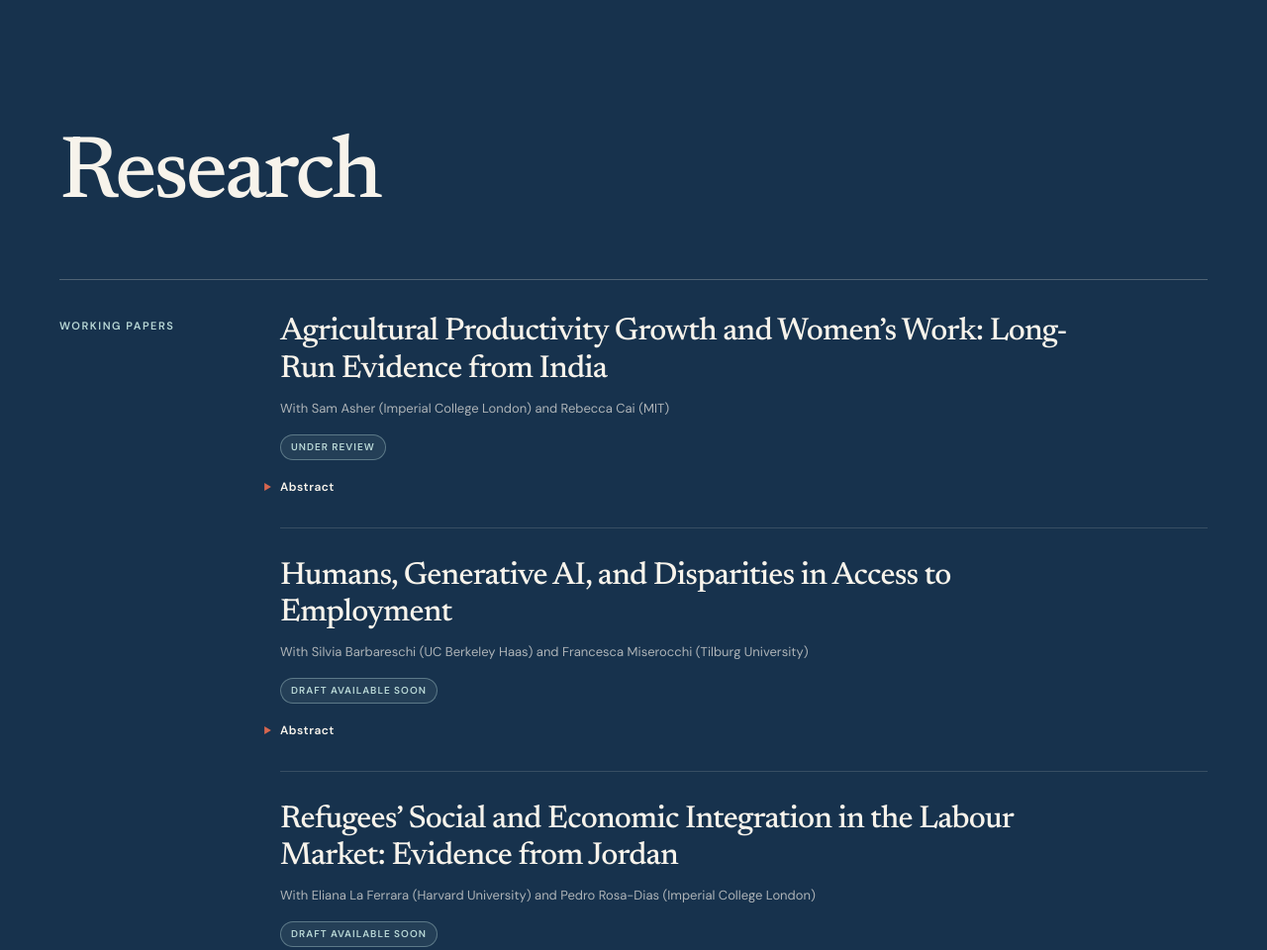
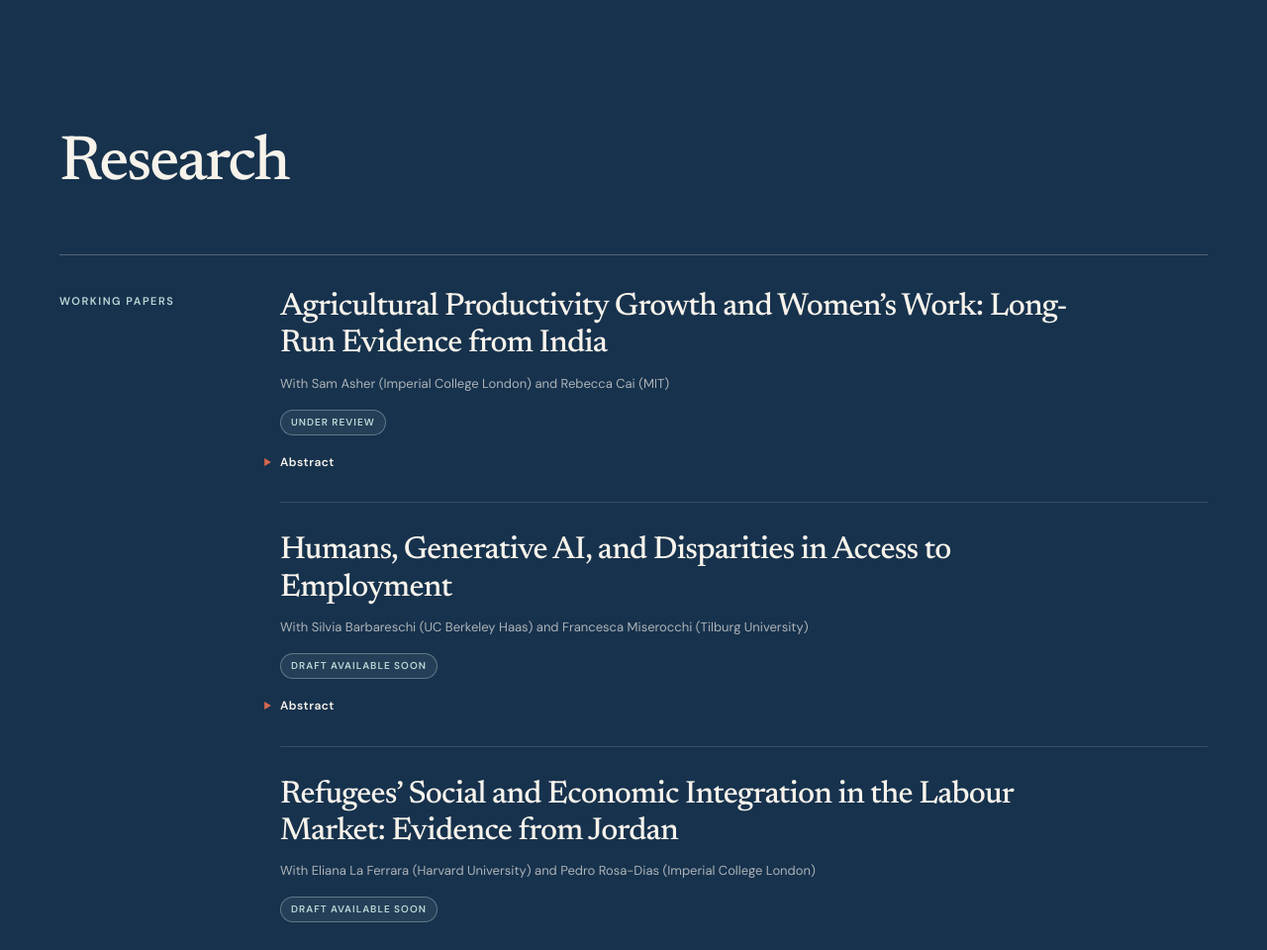
Before and after one commit to angelicabozzi/angelicabozzi.github.io, a plain HTML site: page index.html in a window 1280 px wide. Shown: the part 820-1780 px from the top of the page at 99% size. Drawn offline with Linux system fonts and the light colour scheme.

Commit message:
Reduce research and teaching heading sizes

```diff
--- a/styles.css
+++ b/styles.css
@@ -72,7 +72,7 @@ h1 { margin: 0; font-size: clamp(36px, 4.4vw, 58px); white-space: nowrap; }
 .research { background: var(--ink); color: var(--paper); }
 .section-heading { display: grid; grid-template-columns: 1fr 1.5fr; gap: 40px; align-items: end; margin-bottom: 80px; }
 .section-heading .eyebrow { grid-column: 1 / -1; color: var(--accent); margin-bottom: -20px; }
-.section-heading h2 { margin: 0; font-size: clamp(54px, 7vw, 92px); }
+.section-heading h2 { margin: 0; font-size: clamp(40px, 5vw, 64px); }
 .section-heading > p:last-child { max-width: 520px; margin: 0; color: inherit; opacity: .7; }
 .research .section-heading { display: block; margin-bottom: 60px; }
 .research-list { border-top: 1px solid rgba(247,243,235,.25); }
```
